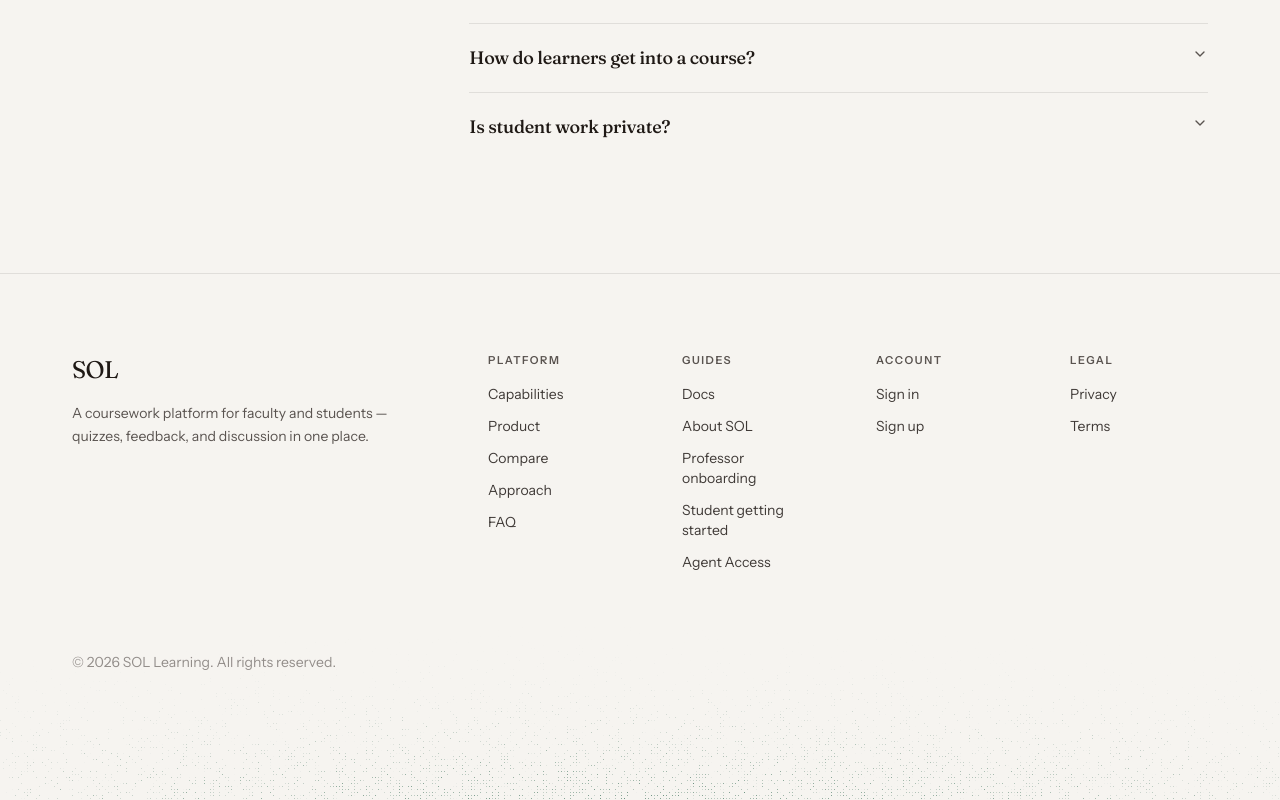
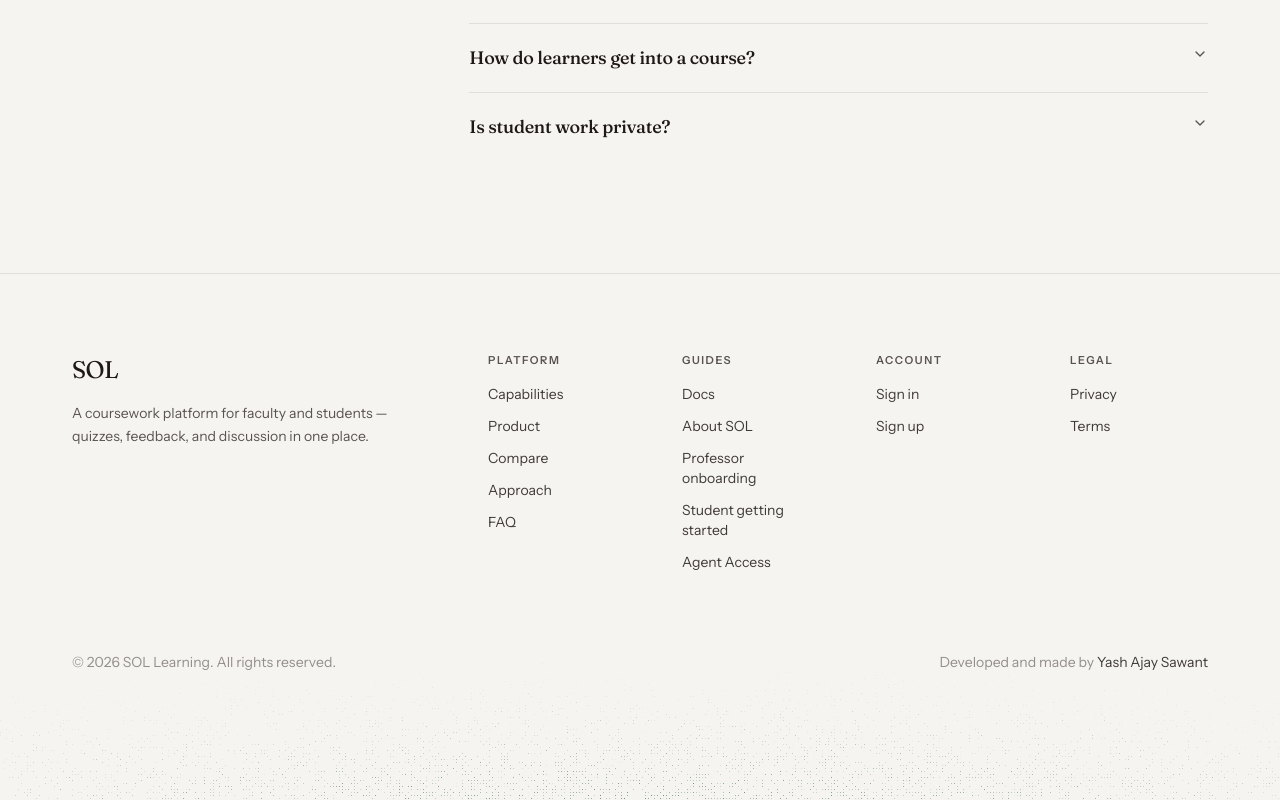
Before and after one commit to stratopslearning/sol, a Next.js app: page / in a window 1280 px wide. Shown: the part 4955-5755 px from the top of the page. Built offline with nearby package versions, Linux system fonts and the light colour scheme; no server answers.

Commit message:
Credit Yash Ajay Sawant in the site footer.

```diff
--- a/components/marketing/Footer.tsx
+++ b/components/marketing/Footer.tsx
@@ -111,6 +111,17 @@
           <p className="text-sm text-ink-faint">
             © {year} SOL Learning. All rights reserved.
           </p>
+          <p className="text-sm text-ink-faint">
+            Developed and made by{" "}
+            <a
+              href="https://www.yashsawant.dev/"
+              target="_blank"
+              rel="noopener noreferrer"
+              className="text-ink/85 underline-offset-4 transition-colors duration-200 hover:text-brand hover:underline"
+            >
+              Yash Ajay Sawant
+            </a>
+          </p>
         </div>
       </div>
 
```
